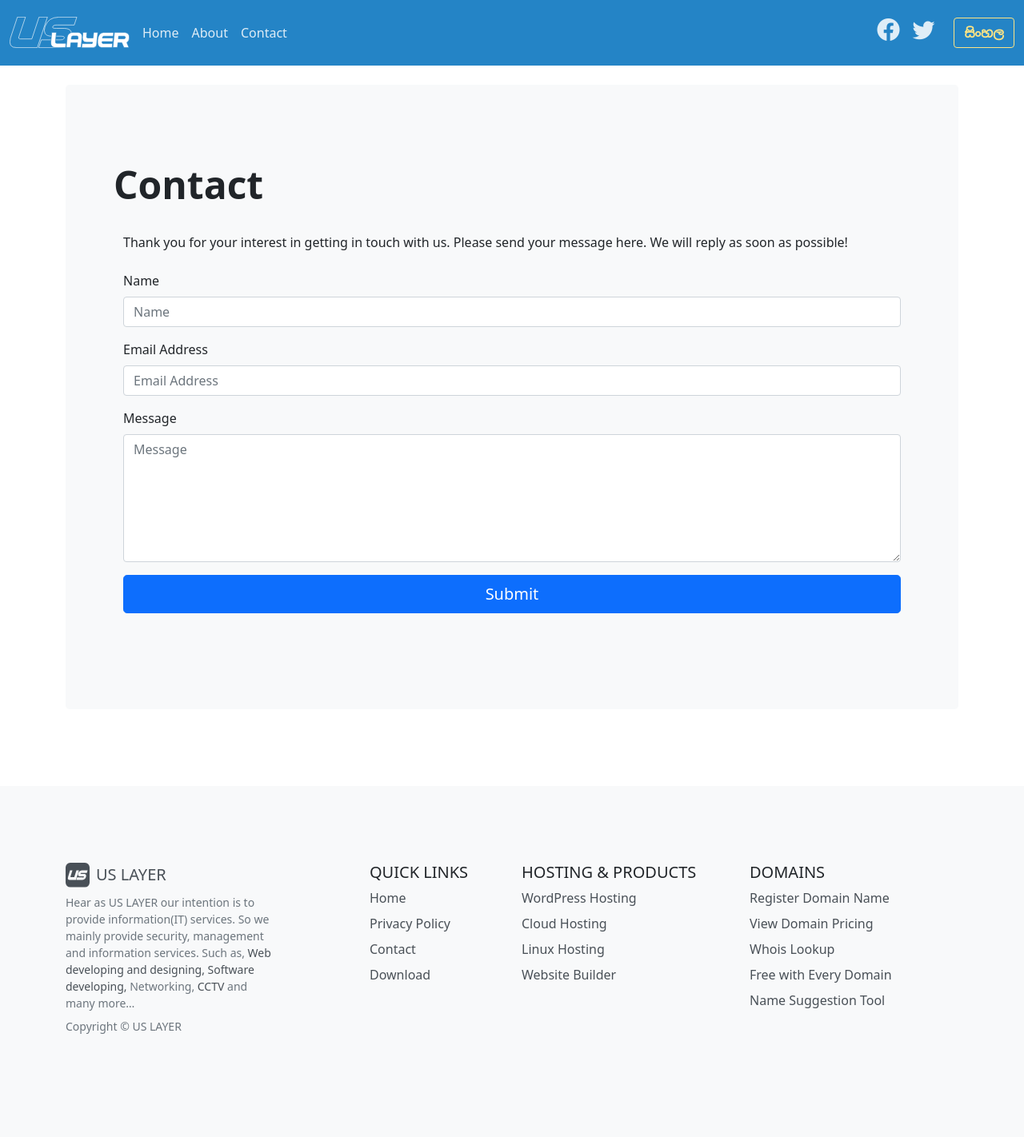
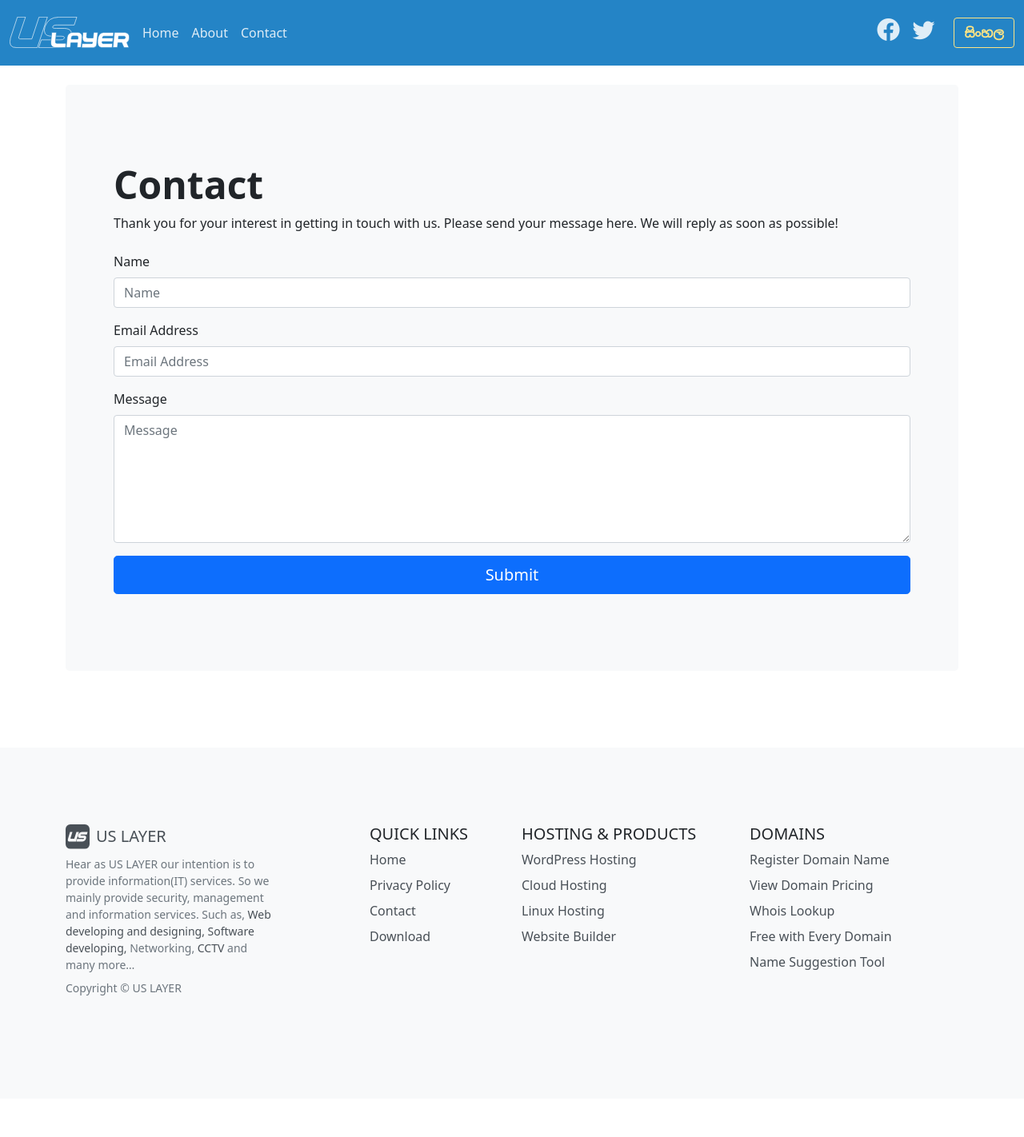
Before and after one commit to uslayer/uslayer.github.io, a Jekyll site: the page built from pages/contact.md, in a window 1280 px wide. Shown: the whole page at 80% size. Built offline with Jekyll 4.4.1, drawn with Linux system fonts in a browser that asks for light colours; after the commit the page ends 1374 px from its top, so only the background shows below that.

Commit message:
Update contact.md

```diff
--- a/pages/contact.md
+++ b/pages/contact.md
@@ -8,7 +8,6 @@ comments: false
 
 
 <!-- Wrapper container -->
-<div class="container py-4">
 <p class="mb-4">Thank you for your interest in getting in touch with us. Please send your message here. We will reply as soon as possible!</p>
   <!-- Bootstrap 5 starter form -->
   <form id="contactForm" action="https://formspree.io/{{site.formspree}}" method="POST">
@@ -37,5 +36,3 @@ comments: false
     </div>
 
   </form>
-
-</div>
```
